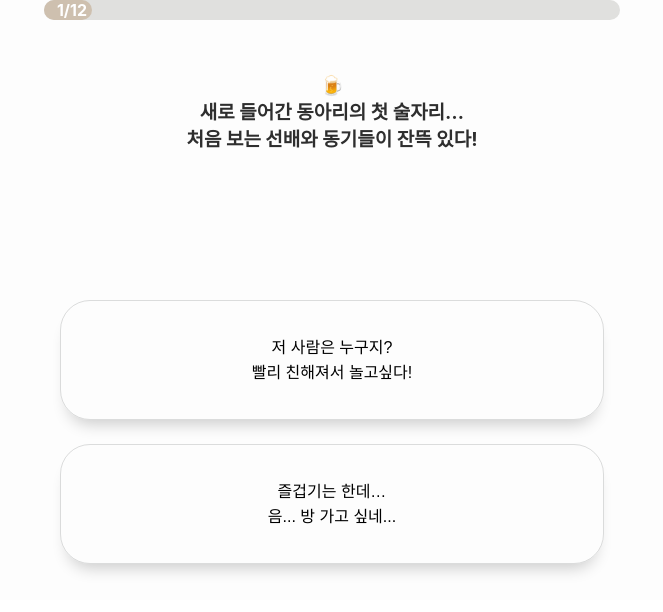
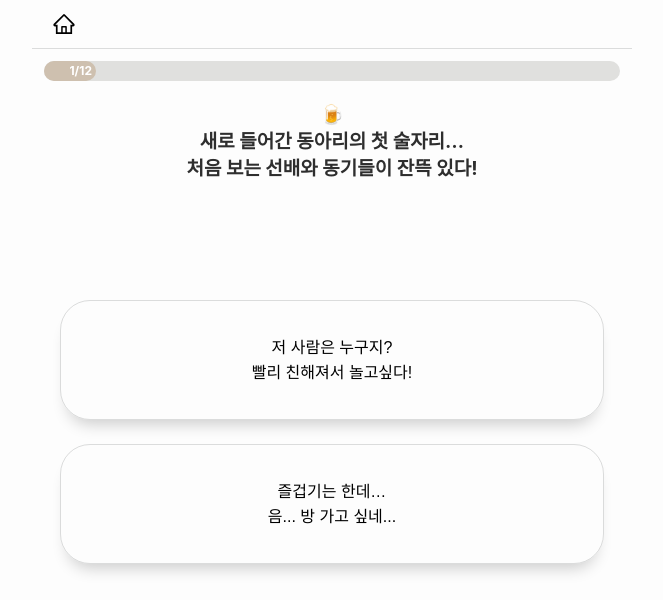
Before and after one commit to nonalcholic/nonalcholic, a React (Create React App) app in the folder client/: page /progress in a window 1280 px wide. Shown: the top 612 px of the page, without its empty margins (308-971 px from the left). Built offline with nearby package versions, Linux system fonts and the light colour scheme; no server answers.

Commit message:
Change header design

```diff
--- a/client/src/components/ProgressBar.tsx
+++ b/client/src/components/ProgressBar.tsx
@@ -14,30 +14,27 @@ const ProgressBar: React.FC<Props> = (props) => {
     width: "100%",
     backgroundColor: "#e0e0de",
     borderRadius: 50,
-    marginBottom: 32,
   };
 
   const fillerStyles = {
-    height: "100%",
+    height: 20,
     width: `${completed}%`,
     backgroundColor: "#cec0af",
     borderRadius: "inherit",
     textAlign: "right" as "right",
     transition: "width 0.5s ease-in-out",
-  };
-
-  const labelStyles = {
-    padding: 5,
+    paddingRight: 4,
     color: "white",
+    fontSize: 12,
+    lineHeight: "20px",
     fontWeight: "bold" as "bold",
   };
 
   return (
     <div style={containerStyles}>
       <div style={fillerStyles}>
-        <span style={labelStyles}>{`${
-          progress.currentProgress === 12 ? 12 : progress.currentProgress + 1
-        }/12`}</span>
+        {progress.currentProgress === 12 ? 12 : progress.currentProgress + 1}
+        /12
       </div>
     </div>
   );
--- a/client/src/pages/DeveloperPage.tsx
+++ b/client/src/pages/DeveloperPage.tsx
@@ -9,14 +9,9 @@ const DeveloperPage: React.FC<Props> = (props) => {
   return (
     <>
       <div className="header">
-        <button
-          className="small-button"
-          style={{ marginRight: 4 }}
-          onClick={() => history.push(".")}
-        >
+        <button className="small-button" onClick={() => history.push(".")}>
           <AiOutlineHome />
         </button>
-        Developer
       </div>
       <Developer
         name="@jackson"
--- a/client/src/pages/ProgressPage.tsx
+++ b/client/src/pages/ProgressPage.tsx
@@ -1,4 +1,5 @@
 import React, { useEffect, useState } from "react";
+import { AiOutlineHome } from "react-icons/ai";
 import { useSelector } from "react-redux";
 import { useHistory } from "react-router";
 import ProgressBar from "../components/ProgressBar";
@@ -25,6 +26,11 @@ const ProgressPage: React.FC<Props> = (props) => {
   }, [progress.currentProgress]);
   return (
     <>
+      <div className="header">
+        <button className="small-button" onClick={() => history.push(".")}>
+          <AiOutlineHome />
+        </button>
+      </div>
       <ProgressBar />
       <Progress currentProgress={QuestionInfo[progress.currentProgress]} />
       {animation && <div className="animation-fade-out" />}
--- a/client/src/pages/StatisticsPage.tsx
+++ b/client/src/pages/StatisticsPage.tsx
@@ -103,16 +103,12 @@ const StatisticsPage: React.FC<Props> = (props) => {
       {data && (
         <>
           <div className="header">
-            <button
-              className="small-button"
-              style={{ marginRight: 4 }}
-              onClick={() => history.push(".")}
-            >
+            <button className="small-button" onClick={() => history.push(".")}>
               <AiOutlineHome />
             </button>
-            Statistics
             <button
               className="show-mbti"
+              style={{ marginLeft: "auto" }}
               onClick={() => setShowMBTI((prev) => !prev)}
             >
               {showMBTI ? <MdCheckBox /> : <MdCheckBoxOutlineBlank />}
--- a/client/src/routers/RootRouter.scss
+++ b/client/src/routers/RootRouter.scss
@@ -68,19 +68,19 @@
   z-index: 1;
 
   display: flex;
-  align-items: flex-end;
+  align-items: center;
 
   width: 100%;
   height: 40px;
-  padding: 24px 12px 12px;
+  padding: 4px 12px;
   margin-bottom: 12px;
 
   background-color: $nonalcholic-white;
   border-bottom: 1px solid $nonalcholic-gray;
 
-  font-size: 30px;
-  font-weight: 700;
-  line-height: 40px;
+  // font-size: 30px;
+  // font-weight: 700;
+  // line-height: 40px;
 }
 
 .title {
```
